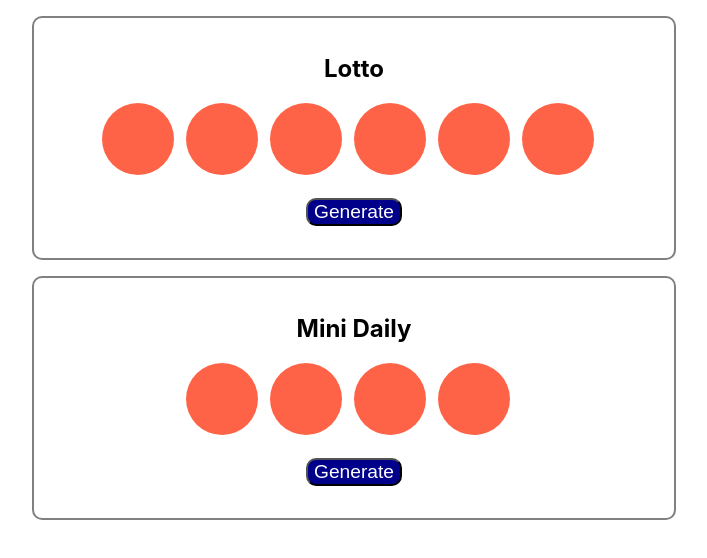
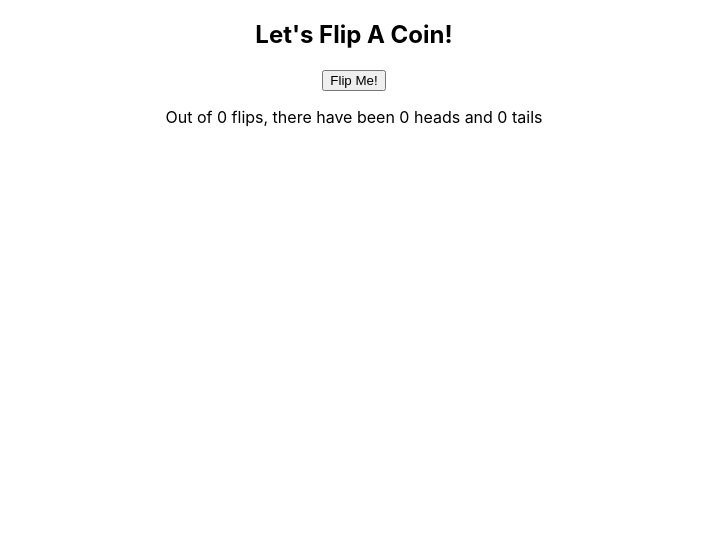
Before and after one commit to larissaevaldt/colt_steele_react_bootcamp, a React (Create React App) app: page / in a window 1280 px wide. Shown: the top 558 px of the page, without its empty margins (286-993 px from the left). Built offline with nearby package versions, Linux system fonts and the light colour scheme.

Commit message:
Section 9 State Exercise 1: Coin Flipper

```diff
--- /dev/null
+++ b/src/09_State_Exercises/Coin_Flipper_Exercise/Coin.css
@@ -0,0 +1,5 @@
+.Coin img {
+  width: 200px;
+  height: 200px;
+  margin-bottom: 10px;
+}
--- /dev/null
+++ b/src/09_State_Exercises/Coin_Flipper_Exercise/Coin.js
@@ -0,0 +1,14 @@
+import React, { Component } from 'react';
+import "./Coin.css";
+
+class Coin extends Component {
+    render() {
+        return (
+            <div className="Coin">
+                <img src={this.props.info.imgSrc} alt={this.props.info.side} />
+            </div>
+        )
+    }
+}
+
+export default Coin;
--- /dev/null
+++ b/src/09_State_Exercises/Coin_Flipper_Exercise/CoinContainer.js
@@ -0,0 +1,54 @@
+import React, { Component } from 'react';
+import Coin from './Coin';
+// import heads from './heads.jpg';
+// import tails from './tails.jpg';
+import { choice } from '../helpers';
+
+class CoinContainer extends Component {
+    // when the flipme button is clicked it's going to look in the default props, inside of coins array
+    // pick one of these at random, and whichever one we get we will pass this data down as props into a coin component
+    static defaultProps = {
+        coins: [
+            { side: "heads", imgSrc: "https://www.fleur-de-coin.com/images/currency/KM200/KM187_2002b.jpg"},
+            { side: "tails", imgSrc: "https://www.fleur-de-coin.com/images/Thumbnails/euroimages-belgium1euro2008new-SIZE166x166.jpg"}
+        ]
+    };
+    constructor(props) {
+        super(props);
+        this.state = {
+            currCoin: null,
+            nFlips: 0,
+            nHeads: 0,
+            nTails: 0
+        }
+        this.handleClick = this.handleClick.bind(this);
+    }
+    flipCoin() {
+        const newCoin = choice(this.props.coins);
+        this.setState(st => {
+            return {
+                currCoin: newCoin,
+                nFlips: st.nFlips + 1,
+                nHeads: st.nHeads + (newCoin.side === "heads" ? 1 : 0),
+                nTails: st.nTails + (newCoin.side === "tails" ? 1 : 0)
+            };
+        });
+    }
+    handleClick(e) {
+        this.flipCoin();
+    }
+
+    render() {
+        return (
+            <div className="CoinContainer">
+                <h2>Let's Flip A Coin!</h2>
+                {/* check whether curCoin is null or not, if it's not null then we render coin, otherwise we don't */}
+                {this.state.currCoin && <Coin info={this.state.currCoin} />}
+                <button onClick={this.handleClick}>Flip Me!</button>
+                <p>Out of {this.state.nFlips} flips, there have been {this.state.nHeads} heads and {this.state.nTails} tails</p>
+            </div>
+        );
+    }
+}
+
+export default CoinContainer;
--- /dev/null
+++ b/src/09_State_Exercises/helpers.js
@@ -0,0 +1,6 @@
+function choice(arr) {
+    let randomIndex = Math.floor(Math.random() * arr.length);
+    return arr[randomIndex];
+}
+
+export { choice };
--- a/src/App.js
+++ b/src/App.js
@@ -1,15 +1,16 @@
 import React, { Component } from 'react';
 import './App.css';
 // change this import according to which exercise to render
-import Lottery from './08_Lottery_Exercise/Lottery';
+import CoinContainer from './09_State_Exercises/Coin_Flipper_Exercise/CoinContainer';
 
 class App extends Component {
   render() {
     return (
     <div className="App">
       {/* change the component according to the exercise to render */}
-        <Lottery />
-        <Lottery title="Mini Daily" maxNum={10} numBalls={4} />
+        {/* <Lottery />
+        <Lottery title="Mini Daily" maxNum={10} numBalls={4} /> */}
+        <CoinContainer />
     </div>
     );
   }
```
Also changed, not shown: 1 other file (tests, documents, lock files or other folders).
